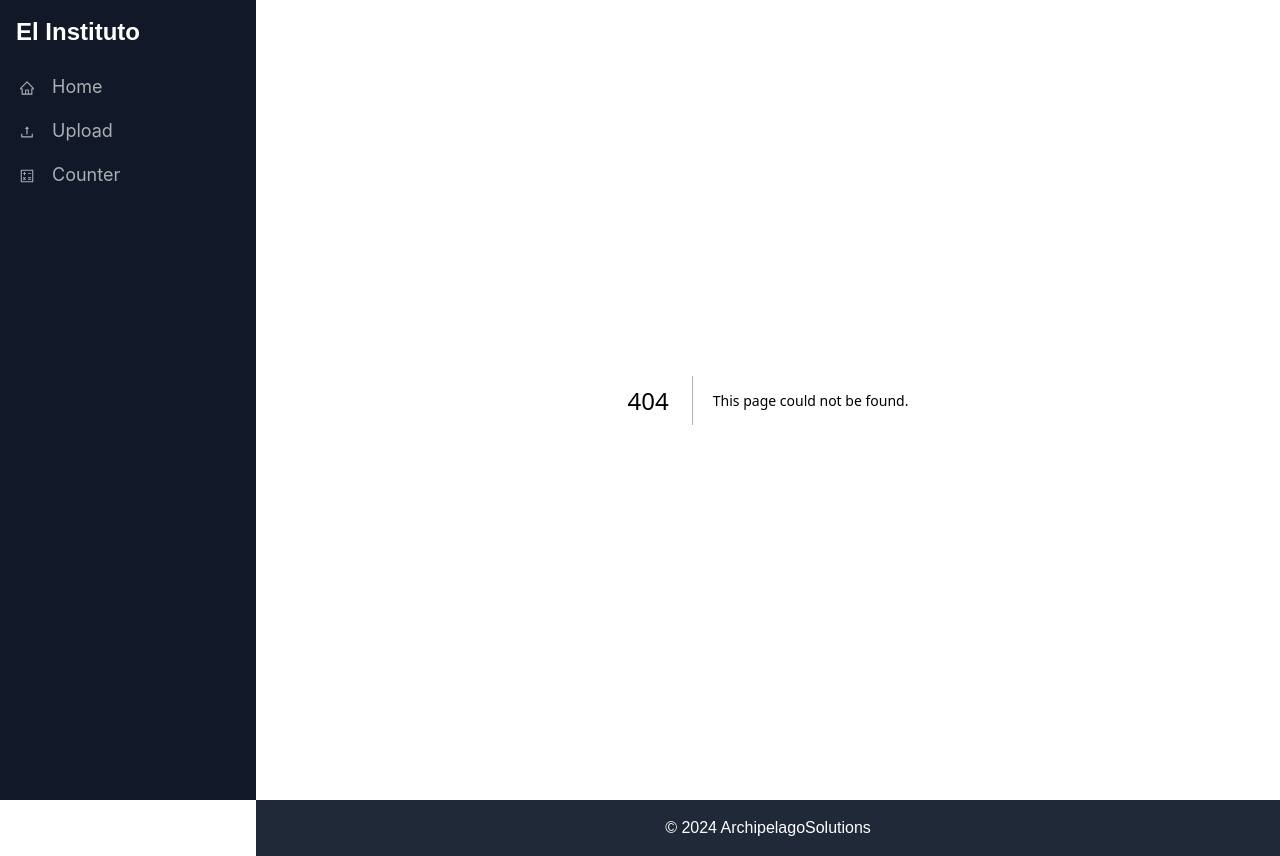
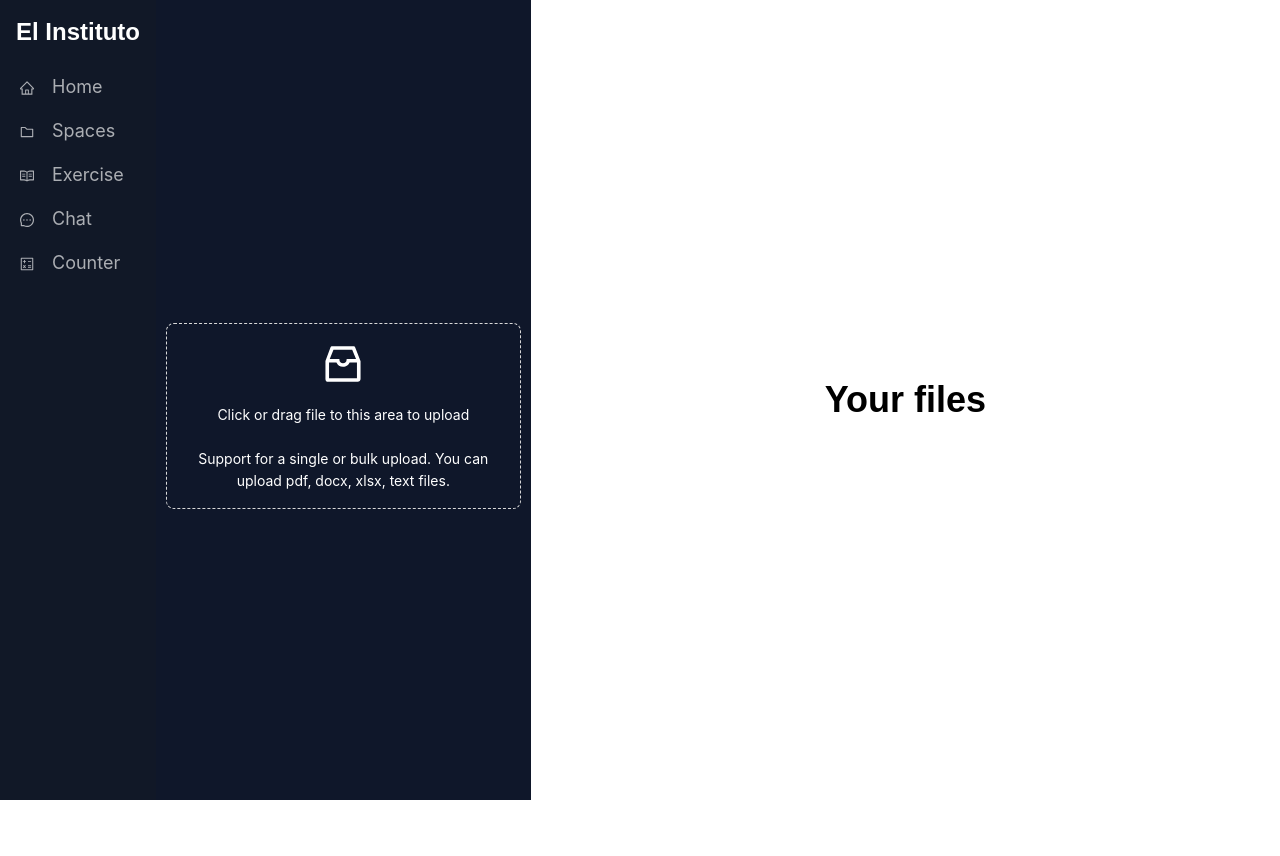
Before and after one commit to DominikTenerife/el-instituto, a Next.js app: page /spaces in a window 1280 px wide. Before the commit this address had no page. After the commit the page ends 800 px from the top, so only its background shows below. Built offline with nearby package versions, Linux system fonts and the light colour scheme.

Commit message:
adding panel to spaces

```diff
--- a/src/app/layout.tsx
+++ b/src/app/layout.tsx
@@ -4,7 +4,6 @@ import "../styles/globals.css"; // Updated import path
 import ClientProvider from '../components/ClientProvider';
 import Navbar from '../components/Navbar';
 import Footer from '../components/Footer';
-
 import { ConfigProvider } from 'antd';
 
 const geistSans = localFont({
@@ -35,12 +34,10 @@ export default function RootLayout({
       >
         <ConfigProvider>
           <ClientProvider>
-            <div style={{ display: 'flex', minHeight: '100vh' }}>
+            <div className="flex min-h-screen w-full ">
               <Navbar />
-              <div style={{ flex: 1 }}>
-
-                <main>{children}</main>
-                <Footer />
+              <div className="flex-1">
+                {children}
               </div>
             </div>
           </ClientProvider>
--- /dev/null
+++ b/src/app/spaces/page.tsx
@@ -0,0 +1,51 @@
+// src/app/upload/page.tsx
+"use client";
+
+import { InboxOutlined } from '@ant-design/icons';
+import { message, Upload } from 'antd';
+import type { UploadProps } from 'antd';
+
+const { Dragger } = Upload;
+
+const draggerProps: UploadProps = {
+  name: 'file',
+  multiple: true,
+  action: '/api/upload', // Update the action URL to your API endpoint
+  onChange(info) {
+    const { status } = info.file;
+    if (status !== 'uploading') {
+      console.log(info.file, info.fileList);
+    }
+    if (status === 'done') {
+      message.success(`${info.file.name} file uploaded successfully.`);
+    } else if (status === 'error') {
+      message.error(`${info.file.name} file upload failed.`);
+    }
+  },
+  onDrop(e) {
+    console.log('Dropped files', e.dataTransfer.files);
+  },
+};
+
+export default function UploadPage() {
+  return (
+    <div className="flex min-h-screen w-full">
+      <div className="w-1/3 bg-slate-900 flex items-center justify-center slide-in">
+        <div className="mt-8 w-full max-w-lg p-2.5">
+          <Dragger {...draggerProps} style={{backgroundColor:"#0f172a"}} >
+            <p className="ant-upload-drag-icon">
+              <InboxOutlined style={{color:"#fff"}} />
+            </p>
+            <p style={{  color: '#fff' }} >Click or drag file to this area to upload</p> <br />
+            <p  style={{  color: '#fff' }}>
+              Support for a single or bulk upload. You can upload pdf, docx, xlsx, text files.
+            </p>
+          </Dragger>
+        </div>
+      </div>
+      <div className="w-2/3 bg-transparent flex flex-col items-center justify-center">
+        <h1 className="text-black text-4xl font-bold">Your files</h1>
+      </div>
+    </div>
+  );
+}
--- a/src/app/upload/page.tsx
+++ /dev/null
@@ -1,49 +0,0 @@
-// src/app/upload/page.tsx
-"use client";
-
-import {  InboxOutlined } from '@ant-design/icons';
-import {  message, Upload } from 'antd';
-import type { UploadProps } from 'antd';
-
-const { Dragger } = Upload;
-
-
-const draggerProps: UploadProps = {
-  name: 'file',
-  multiple: true,
-  action: '/api/upload', // Update the action URL to your API endpoint
-  onChange(info) {
-    const { status } = info.file;
-    if (status !== 'uploading') {
-      console.log(info.file, info.fileList);
-    }
-    if (status === 'done') {
-      message.success(`${info.file.name} file uploaded successfully.`);
-    } else if (status === 'error') {
-      message.error(`${info.file.name} file upload failed.`);
-    }
-  },
-  onDrop(e) {
-    console.log('Dropped files', e.dataTransfer.files);
-  },
-};
-
-export default function UploadPage() {
-  return (
-    <div className="flex flex-col items-center justify-center min-h-screen bg-gray-100">
-      <h1 className="text-4xl font-bold mb-4">Upload Page</h1>
-
-      <div className="mt-8 w-full max-w-lg">
-        <Dragger {...draggerProps}>
-          <p className="ant-upload-drag-icon">
-            <InboxOutlined />
-          </p>
-          <p className="ant-upload-text">Click or drag file to this area to upload</p>
-          <p className="ant-upload-hint">
-            Support for a single or bulk upload. Strictly prohibited from uploading company data or other banned files.
-          </p>
-        </Dragger>
-      </div>
-    </div>
-  );
-}
--- a/src/components/Navbar.tsx
+++ b/src/components/Navbar.tsx
@@ -1,7 +1,7 @@
 // src/components/Navbar.tsx
 import Link from 'next/link';
 import { Menu } from 'antd';
-import { UploadOutlined, HomeOutlined, CalculatorOutlined } from '@ant-design/icons';
+import { FolderOutlined, HomeOutlined, CalculatorOutlined, ReadOutlined, MessageOutlined } from '@ant-design/icons';
 import type { MenuProps } from 'antd';
 
 type MenuItem = Required<MenuProps>['items'][number];
@@ -31,11 +31,25 @@ const items: MenuItem[] = [
     <HomeOutlined />
   ),
   getItem(
-    <Link href="/upload" className="text-lg p-2">
-      Upload
+    <Link href="/spaces" className="text-lg p-2">
+      Spaces
     </Link>,
-    'upload',
-    <UploadOutlined />
+    'spaces',
+    <FolderOutlined />
+  ),
+  getItem(
+    <Link href="/exercise" className="text-lg p-2">
+      Exercise
+    </Link>,
+    'exercise',
+    <ReadOutlined />
+  ),
+  getItem(
+    <Link href="/chat" className="text-lg p-2">
+      Chat
+    </Link>,
+    'chat',
+    <MessageOutlined />
   ),
   getItem(
     <Link href="/counter" className="text-lg p-2">
@@ -48,7 +62,7 @@ const items: MenuItem[] = [
 
 export default function Navbar() {
   return (
-    <div className="h-screen w-64 bg-gray-900">
+    <div className="h-screen w-100 bg-gray-900 relative z-50">
       <div className="text-white text-2xl font-bold p-4">
         El Instituto
       </div>
--- a/src/styles/globals.css
+++ b/src/styles/globals.css
@@ -1,4 +1,9 @@
+/* src/styles/globals.css */
 @import 'antd/dist/reset.css';
+
+@import 'tailwindcss/base';
+@import 'tailwindcss/components';
+@import 'tailwindcss/utilities';
 
 @tailwind base;
 @tailwind components;
@@ -22,3 +27,16 @@ body {
   background: var(--background);
   font-family: Arial, Helvetica, sans-serif;
 }
+
+@keyframes slideIn {
+  from {
+    transform: translateX(-100%);
+  }
+  to {
+    transform: translateX(0);
+  }
+}
+
+.slide-in {
+  animation: slideIn 2s ease-out forwards;
+}
```
